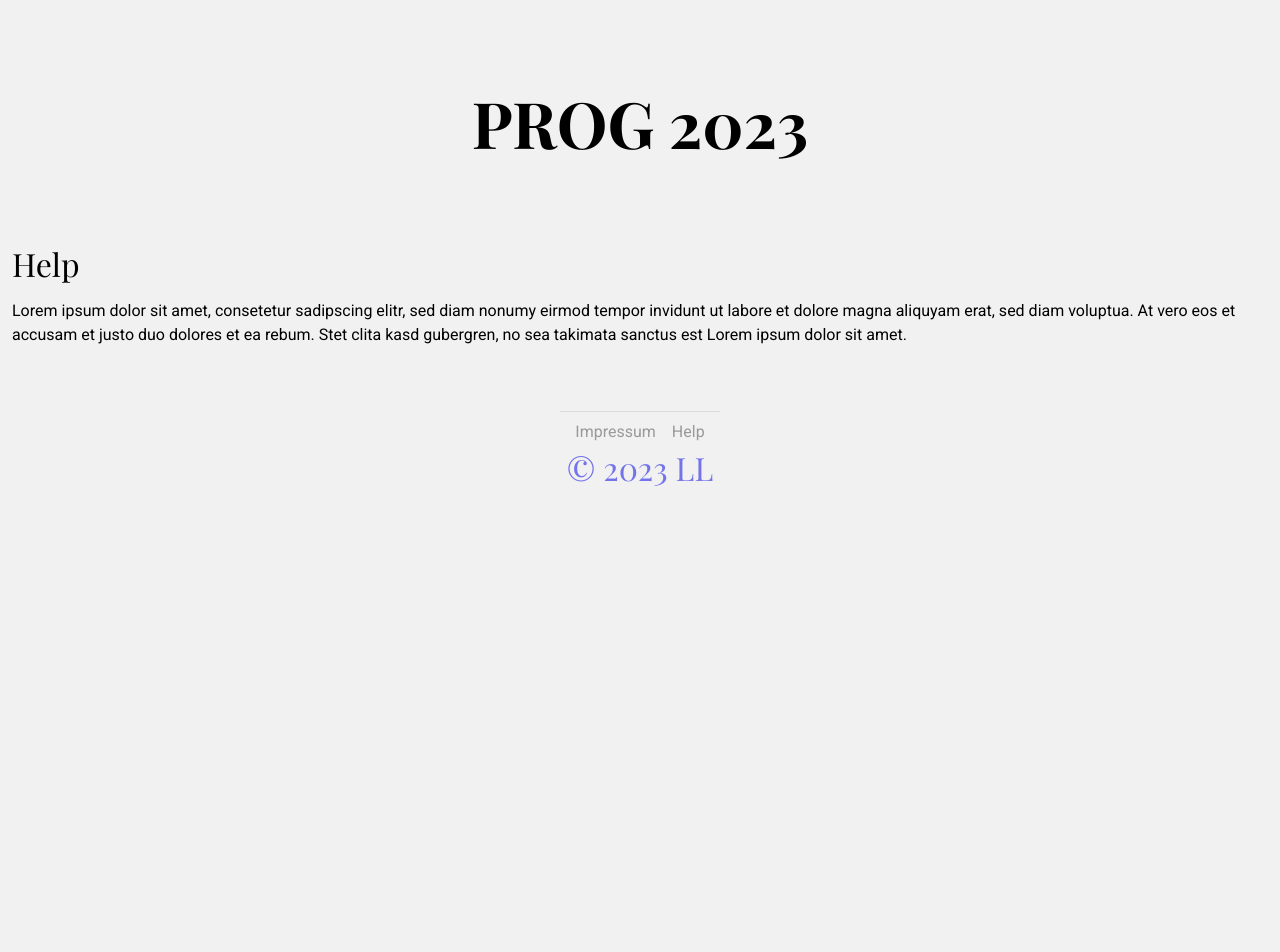
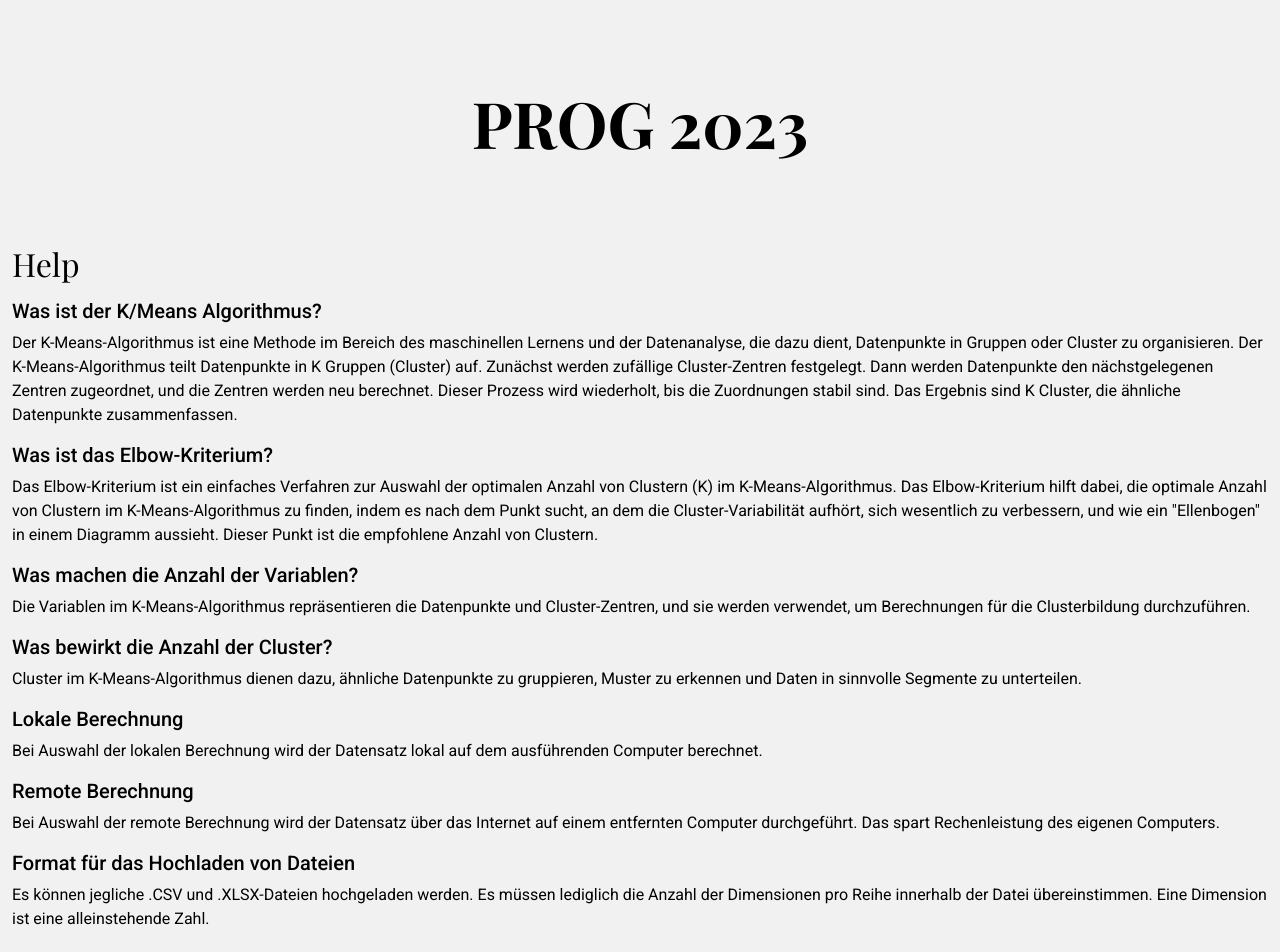
Before and after one commit to felixkru/PP2023, a Next.js app in the folder pp-2023/: page /help in a window 1280 px wide. Shown: the top 952 px of the page. Before the commit the page ends 800 px from the top, so only its background shows below. Built offline with nearby package versions, Linux system fonts and the light colour scheme; a web font is replaced by a local one.

Commit message:
feature: added help text

```diff
--- a/pp-2023/src/app/help/page.js
+++ b/pp-2023/src/app/help/page.js
@@ -1,8 +1,59 @@
+import "../globals.css";
+
 export default function Help() {
-    return (
-        <div className="container mh-100 extra-containers">
-            <h1>Help</h1>
-            <p>Lorem ipsum dolor sit amet, consetetur sadipscing elitr, sed diam nonumy eirmod tempor invidunt ut labore et dolore magna aliquyam erat, sed diam voluptua. At vero eos et accusam et justo duo dolores et ea rebum. Stet clita kasd gubergren, no sea takimata sanctus est Lorem ipsum dolor sit amet.</p>
-        </div>
-    )
+  return (
+    <div className="container mh-100 extra-containers">
+      <h1>Help</h1>
+      <h2 className="h5">Was ist der K/Means Algorithmus?</h2>
+      <p>
+        Der K-Means-Algorithmus ist eine Methode im Bereich des maschinellen
+        Lernens und der Datenanalyse, die dazu dient, Datenpunkte in Gruppen
+        oder Cluster zu organisieren. Der K-Means-Algorithmus teilt Datenpunkte
+        in K Gruppen (Cluster) auf. Zunächst werden zufällige Cluster-Zentren
+        festgelegt. Dann werden Datenpunkte den nächstgelegenen Zentren
+        zugeordnet, und die Zentren werden neu berechnet. Dieser Prozess wird
+        wiederholt, bis die Zuordnungen stabil sind. Das Ergebnis sind K
+        Cluster, die ähnliche Datenpunkte zusammenfassen.
+      </p>
+      <h2 className="h5">Was ist das Elbow-Kriterium?</h2>
+      <p>
+        Das Elbow-Kriterium ist ein einfaches Verfahren zur Auswahl der
+        optimalen Anzahl von Clustern (K) im K-Means-Algorithmus. Das
+        Elbow-Kriterium hilft dabei, die optimale Anzahl von Clustern im
+        K-Means-Algorithmus zu finden, indem es nach dem Punkt sucht, an dem die
+        Cluster-Variabilität aufhört, sich wesentlich zu verbessern, und wie ein
+        "Ellenbogen" in einem Diagramm aussieht. Dieser Punkt ist die empfohlene
+        Anzahl von Clustern.
+      </p>
+      <h2 className="h5">Was machen die Anzahl der Variablen?</h2>
+      <p>
+        Die Variablen im K-Means-Algorithmus repräsentieren die Datenpunkte und
+        Cluster-Zentren, und sie werden verwendet, um Berechnungen für die
+        Clusterbildung durchzuführen.
+      </p>
+      <h2 className="h5">Was bewirkt die Anzahl der Cluster?</h2>
+      <p>
+        Cluster im K-Means-Algorithmus dienen dazu, ähnliche Datenpunkte zu
+        gruppieren, Muster zu erkennen und Daten in sinnvolle Segmente zu
+        unterteilen.
+      </p>
+      <h2 className="h5">Lokale Berechnung</h2>
+      <p>
+        Bei Auswahl der lokalen Berechnung wird der Datensatz lokal auf dem
+        ausführenden Computer berechnet.
+      </p>
+      <h2 className="h5">Remote Berechnung</h2>
+      <p>
+        Bei Auswahl der remote Berechnung wird der Datensatz über das Internet
+        auf einem entfernten Computer durchgeführt. Das spart Rechenleistung des
+        eigenen Computers.
+      </p>
+      <h2 className="h5">Format für das Hochladen von Dateien</h2>
+      <p>
+        Es können jegliche .CSV und .XLSX-Dateien hochgeladen werden. Es müssen
+        lediglich die Anzahl der Dimensionen pro Reihe innerhalb der Datei
+        übereinstimmen. Eine Dimension ist eine alleinstehende Zahl.
+      </p>
+    </div>
+  );
 }
```
